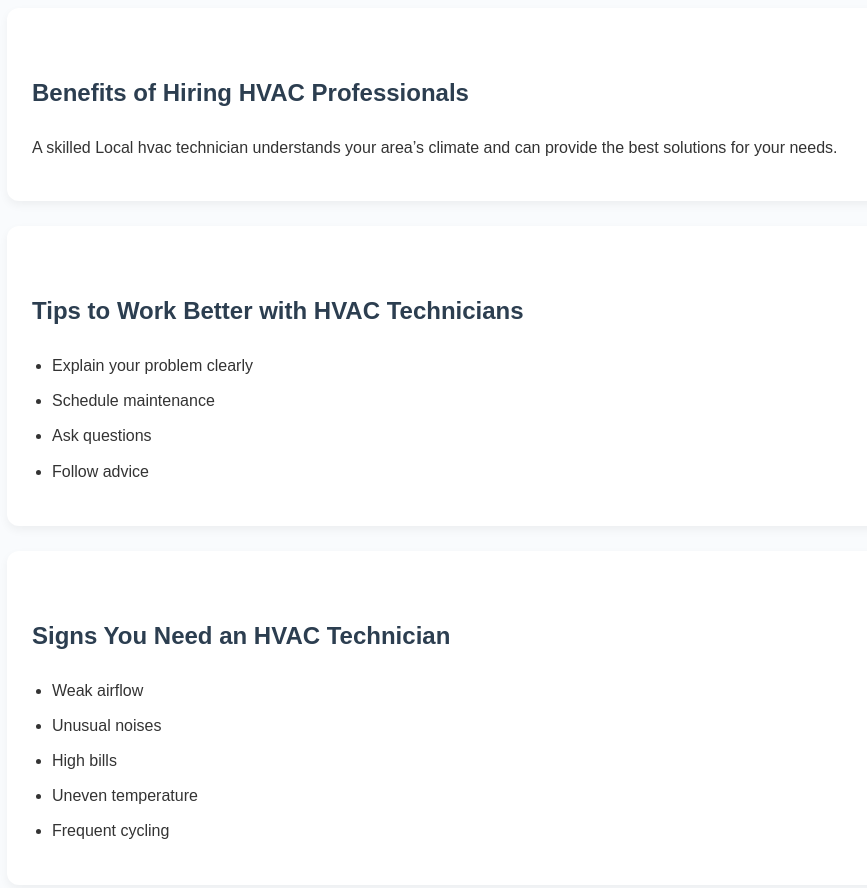
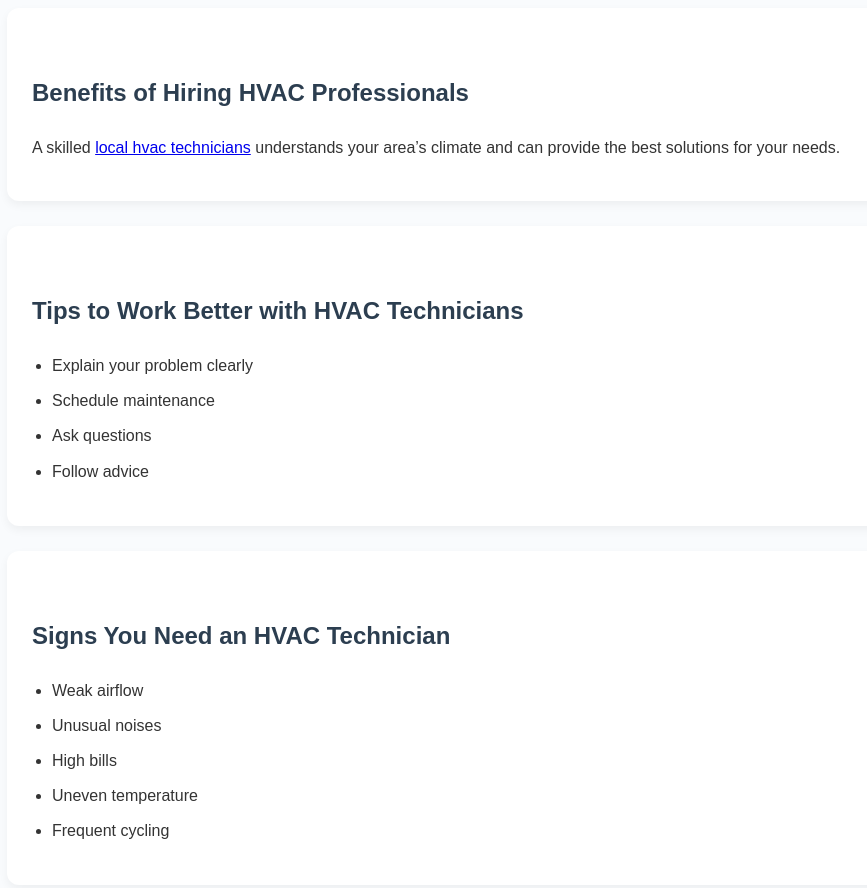
Before and after one commit to roberttaylors0/How-Local-HVAC-Technicians-Work, a plain HTML site: page index.html in a window 1280 px wide. Shown: the part 4440-5328 px from the top of the page, without its empty margins (183-1050 px from the left). Drawn offline with Linux system fonts and the light colour scheme.

Commit message:
Update index.html

```diff
--- a/index.html
+++ b/index.html
@@ -224,7 +224,8 @@ footer {
 
 <div class="section">
 <h2>Benefits of Hiring HVAC Professionals</h2>
-<p>A skilled Local hvac technician understands your area’s climate and can provide the best solutions for your needs.</p>
+<p>A skilled <a href="http://localhvactechnicians.com/">local hvac technicians</a>
+ understands your area’s climate and can provide the best solutions for your needs.</p>
 </div>
 
 <div class="section">
```
